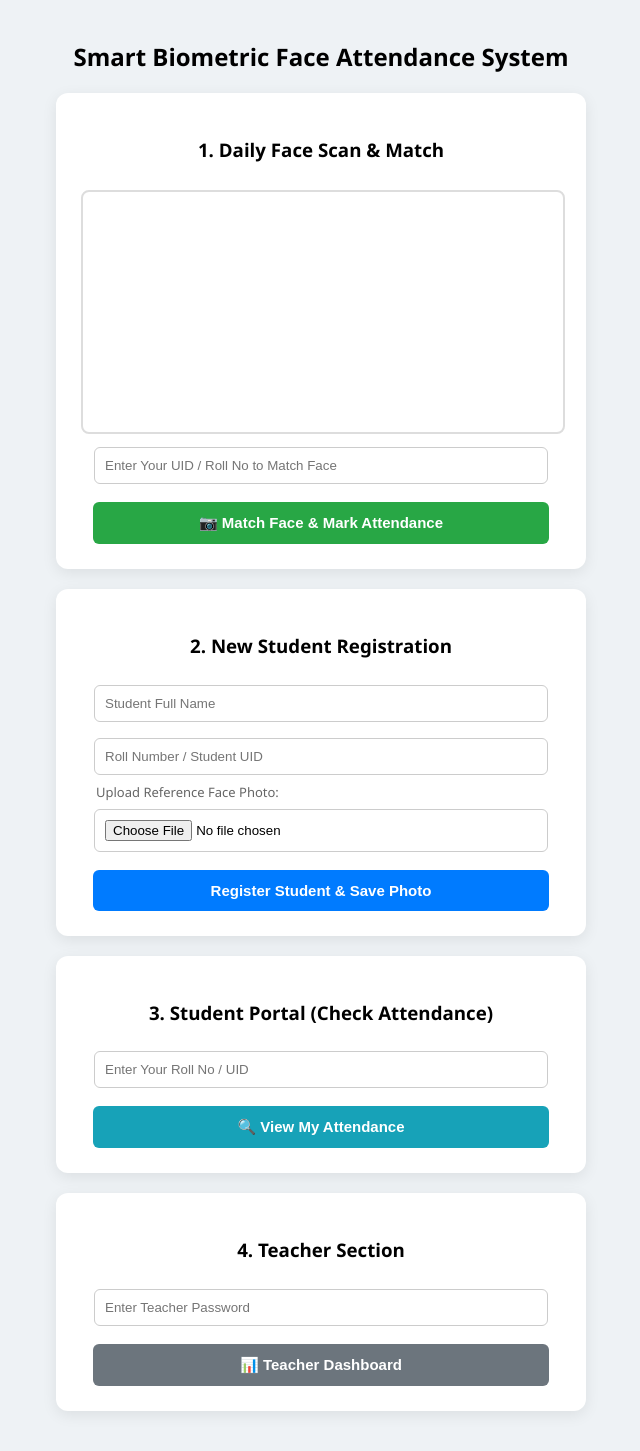
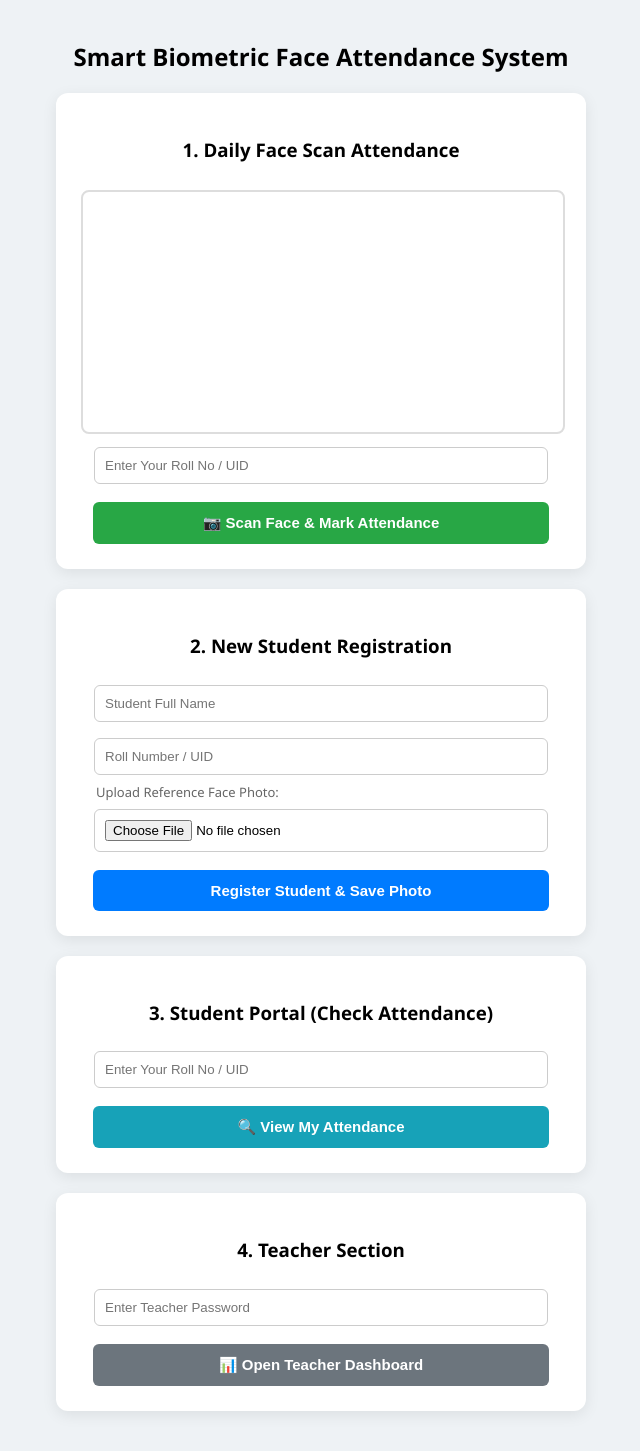
Before and after one commit to varsa07/bio_attendance, a Flask app: page / in a window 1280 px wide. Shown: the whole page, without its empty margins (319-959 px from the left). Run offline with Flask 3, Linux system fonts and the light colour scheme.

Commit message:
Update index.html

```diff
--- a/templates/index.html
+++ b/templates/index.html
@@ -3,7 +3,7 @@
 <head>
     <meta charset="UTF-8">
     <meta name="viewport" content="width=device-width, initial-scale=1.0">
-    <title>Biometric Face Attendance System</title>
+    <title>Smart Biometric Attendance System</title>
     <style>
         body { font-family: 'Segoe UI', Tahoma, Geneva, Verdana, sans-serif; background-color: #eef2f5; margin: 0; padding: 20px; text-align: center; }
         .card { background: white; padding: 25px; border-radius: 12px; max-width: 480px; margin: 20px auto; box-shadow: 0 4px 15px rgba(0,0,0,0.08); }
@@ -19,21 +19,21 @@
 
     <h2>Smart Biometric Face Attendance System</h2>
 
-    <!-- 1. Live Camera Scan & Face Matching -->
+    <!-- 1. Live Camera Scan & Match -->
     <div class="card">
-        <h3>1. Daily Face Scan & Match</h3>
+        <h3>1. Daily Face Scan Attendance</h3>
         <video id="webcam" autoplay playsinline></video>
         <canvas id="canvas" style="display:none;"></canvas>
-        <input type="text" id="scan_uid" placeholder="Enter Your UID / Roll No to Match Face" required><br>
-        <button class="scan-btn" onclick="captureAndVerify()">📷 Match Face & Mark Attendance</button>
+        <input type="text" id="scan_uid" placeholder="Enter Your Roll No / UID" required><br>
+        <button class="scan-btn" onclick="verifyAndMark()">📷 Scan Face & Mark Attendance</button>
     </div>
 
-    <!-- 2. Student Registration with Photo Upload -->
+    <!-- 2. Student Registration -->
     <div class="card">
         <h3>2. New Student Registration</h3>
         <form action="/register" method="POST" enctype="multipart/form-data">
             <input type="text" name="name" placeholder="Student Full Name" required><br>
-            <input type="text" name="student_id" placeholder="Roll Number / Student UID" required><br>
+            <input type="text" name="student_id" placeholder="Roll Number / UID" required><br>
             <label style="font-size:13px; color:#666; display:block; text-align:left; padding-left:15px;">Upload Reference Face Photo:</label>
             <input type="file" name="photo" accept="image/*" required><br>
             <button type="submit">Register Student & Save Photo</button>
@@ -49,12 +49,12 @@
         </form>
     </div>
 
-    <!-- 4. Teacher Secure Login -->
+    <!-- 4. Teacher Secure Section -->
     <div class="card">
         <h3>4. Teacher Section</h3>
         <form action="/teacher-dashboard" method="POST">
             <input type="password" name="password" placeholder="Enter Teacher Password" required><br>
-            <button type="submit" class="teacher-btn">📊 Teacher Dashboard</button>
+            <button type="submit" class="teacher-btn">📊 Open Teacher Dashboard</button>
         </form>
     </div>
 
@@ -62,9 +62,9 @@
         const video = document.getElementById('webcam');
         navigator.mediaDevices.getUserMedia({ video: true })
             .then(stream => { video.srcObject = stream; })
-            .catch(err => { console.error("Camera access error:", err); });
+            .catch(err => { console.error("Camera error:", err); });
 
-        function captureAndVerify() {
+        function verifyAndMark() {
             const uid = document.getElementById('scan_uid').value;
             if(!uid) {
                 alert("Please enter your UID first!");
@@ -77,14 +77,13 @@
             const ctx = canvas.getContext('2d');
             ctx.drawImage(video, 0, 0, canvas.width, canvas.height);
 
-            // Send captured snapshot data to backend for matching verification
             const imageData = canvas.toDataURL('image/png');
 
-            // Post request simulation to backend
+            // Send image data and UID to backend for verification
             fetch('/mark-attendance', {
                 method: 'POST',
                 headers: { 'Content-Type': 'application/x-www-form-urlencoded' },
-                body: 'student_id=' + encodeURIComponent(uid)
+                body: 'student_id=' + encodeURIComponent(uid) + '&image=' + encodeURIComponent(imageData)
             }).then(response => response.text()).then(html => {
                 document.open();
                 document.write(html);
```
